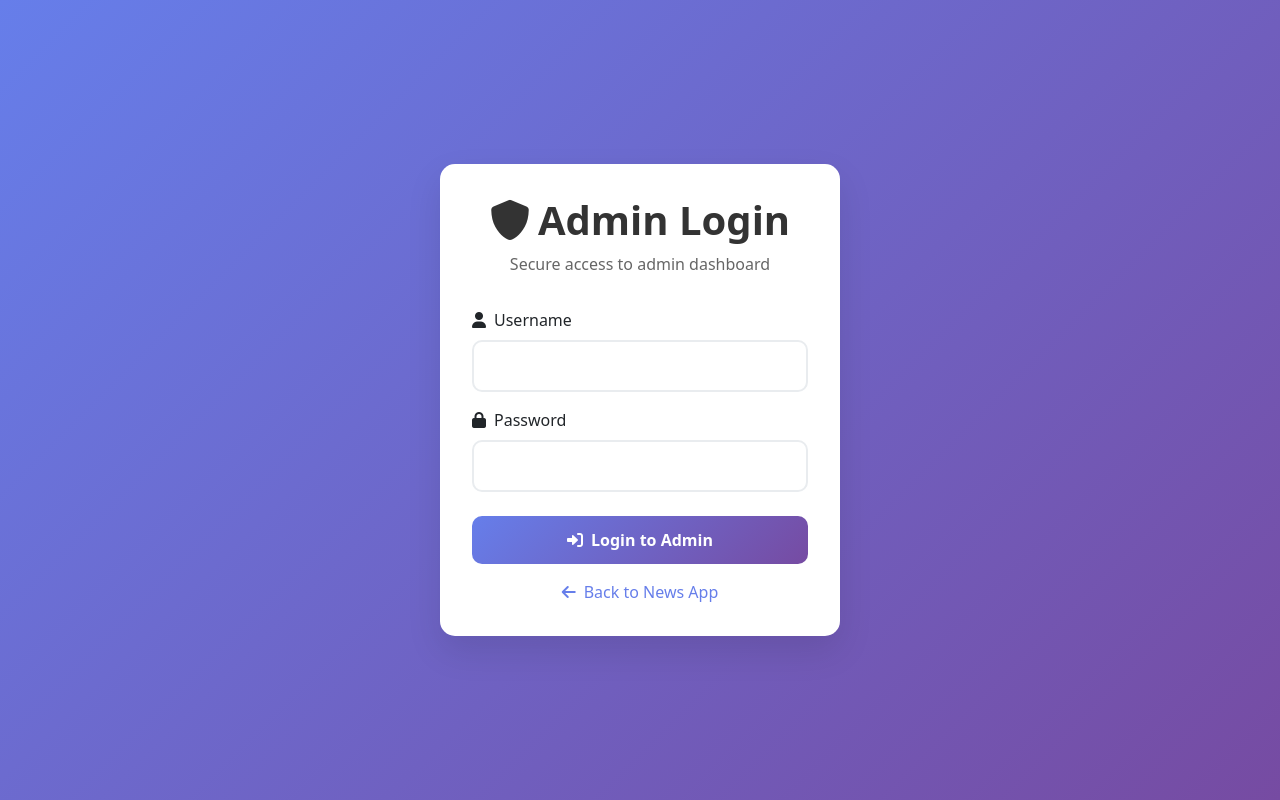
After one commit to UdayAnalyst/visual-news, a Flask app: page /admin/login in a window 1280 px wide. The commit adds this page. Run offline with Flask 3, Linux system fonts and the light colour scheme.

Commit message:
SECURITY FIX: Add admin authentication to protect admin dashboard and export endpoints

```diff
--- a/app.py
+++ b/app.py
@@ -563,7 +563,11 @@ def update_user_preferences():
 
 @app.route('/admin')
 def admin():
-    """Admin page to view all user data"""
+    """Admin page to view all user data - requires authentication"""
+    # Check if user is authenticated as admin
+    if not session.get('admin_logged_in'):
+        return redirect(url_for('admin_login'))
+
     # Load users from the actual users.json file (not encrypted)
     users = load_users_from_json()
     articles = load_articles()
@@ -584,9 +588,39 @@ def admin():
                          users_with_preferences=users_with_preferences,
                          total_articles=total_articles)
 
+@app.route('/admin/login', methods=['GET', 'POST'])
+def admin_login():
+    """Admin login page"""
+    if request.method == 'POST':
+        username = request.form.get('username')
+        password = request.form.get('password')
+
+        # Simple admin credentials (in production, use environment variables)
+        admin_username = os.getenv('ADMIN_USERNAME', 'admin')
+        admin_password = os.getenv('ADMIN_PASSWORD', 'admin123')
+
+        if username == admin_username and password == admin_password:
+            session['admin_logged_in'] = True
+            flash('Admin login successful!', 'success')
+            return redirect(url_for('admin'))
+        else:
+            flash('Invalid admin credentials!', 'error')
+
+    return render_template('admin_login.html')
+
+@app.route('/admin/logout')
+def admin_logout():
+    """Admin logout"""
+    session.pop('admin_logged_in', None)
+    flash('Admin logged out successfully!', 'info')
+    return redirect(url_for('admin_login'))
+
 @app.route('/admin/export/csv')
 def export_users_csv():
-    """Export user data to CSV file"""
+    """Export user data to CSV file - requires admin authentication"""
+    if not session.get('admin_logged_in'):
+        return redirect(url_for('admin_login'))
+
     try:
         # Load users data
         users = load_users_from_json()
@@ -634,7 +668,10 @@ def export_users_csv():
 
 @app.route('/admin/export/excel')
 def export_users_excel():
-    """Export user data to Excel file"""
+    """Export user data to Excel file - requires admin authentication"""
+    if not session.get('admin_logged_in'):
+        return redirect(url_for('admin_login'))
+
     try:
         # Load users data
         users = load_users_from_json()
--- a/templates/admin.html
+++ b/templates/admin.html
@@ -54,9 +54,12 @@
                         <p class="text-muted">View all user data and system statistics</p>
                     </div>
                     <div>
-                        <button onclick="location.reload()" class="btn btn-outline-primary">
+                        <button onclick="location.reload()" class="btn btn-outline-primary me-2">
                             <i class="fas fa-sync-alt me-2"></i>Refresh Data
                         </button>
+                        <a href="/admin/logout" class="btn btn-outline-danger">
+                            <i class="fas fa-sign-out-alt me-2"></i>Logout
+                        </a>
                     </div>
                 </div>
             </div>
--- /dev/null
+++ b/templates/admin_login.html
@@ -0,0 +1,129 @@
+<!DOCTYPE html>
+<html lang="en">
+<head>
+    <meta charset="UTF-8">
+    <meta name="viewport" content="width=device-width, initial-scale=1.0">
+    <title>Admin Login - Visual News</title>
+    <link href="https://cdn.jsdelivr.net/npm/bootstrap@5.3.0/dist/css/bootstrap.min.css" rel="stylesheet">
+    <link href="https://cdnjs.cloudflare.com/ajax/libs/font-awesome/6.0.0/css/all.min.css" rel="stylesheet">
+    <style>
+        body {
+            background: linear-gradient(135deg, #667eea 0%, #764ba2 100%);
+            min-height: 100vh;
+            display: flex;
+            align-items: center;
+            justify-content: center;
+        }
+        .login-card {
+            background: white;
+            border-radius: 15px;
+            box-shadow: 0 15px 35px rgba(0, 0, 0, 0.1);
+            padding: 2rem;
+            width: 100%;
+            max-width: 400px;
+        }
+        .login-header {
+            text-align: center;
+            margin-bottom: 2rem;
+        }
+        .login-header h1 {
+            color: #333;
+            font-weight: 600;
+        }
+        .login-header p {
+            color: #666;
+            margin-bottom: 0;
+        }
+        .form-control {
+            border-radius: 10px;
+            border: 2px solid #e9ecef;
+            padding: 12px 15px;
+            font-size: 16px;
+        }
+        .form-control:focus {
+            border-color: #667eea;
+            box-shadow: 0 0 0 0.2rem rgba(102, 126, 234, 0.25);
+        }
+        .btn-login {
+            background: linear-gradient(135deg, #667eea 0%, #764ba2 100%);
+            border: none;
+            border-radius: 10px;
+            padding: 12px;
+            font-weight: 600;
+            font-size: 16px;
+            width: 100%;
+            color: white;
+            transition: transform 0.2s;
+        }
+        .btn-login:hover {
+            transform: translateY(-2px);
+            color: white;
+        }
+        .alert {
+            border-radius: 10px;
+            border: none;
+        }
+        .back-link {
+            text-align: center;
+            margin-top: 1rem;
+        }
+        .back-link a {
+            color: #667eea;
+            text-decoration: none;
+            font-weight: 500;
+        }
+        .back-link a:hover {
+            text-decoration: underline;
+        }
+    </style>
+</head>
+<body>
+    <div class="login-card">
+        <div class="login-header">
+            <h1><i class="fas fa-shield-alt me-2"></i>Admin Login</h1>
+            <p>Secure access to admin dashboard</p>
+        </div>
+
+        <!-- Flash Messages -->
+        {% with messages = get_flashed_messages(with_categories=true) %}
+            {% if messages %}
+                {% for category, message in messages %}
+                    <div class="alert alert-{{ 'danger' if category == 'error' else category }} alert-dismissible fade show" role="alert">
+                        <i class="fas fa-{{ 'exclamation-triangle' if category == 'error' else 'check-circle' }} me-2"></i>
+                        {{ message }}
+                        <button type="button" class="btn-close" data-bs-dismiss="alert"></button>
+                    </div>
+                {% endfor %}
+            {% endif %}
+        {% endwith %}
+
+        <form method="POST">
+            <div class="mb-3">
+                <label for="username" class="form-label">
+                    <i class="fas fa-user me-2"></i>Username
+                </label>
+                <input type="text" class="form-control" id="username" name="username" required>
+            </div>
+
+            <div class="mb-4">
+                <label for="password" class="form-label">
+                    <i class="fas fa-lock me-2"></i>Password
+                </label>
+                <input type="password" class="form-control" id="password" name="password" required>
+            </div>
+
+            <button type="submit" class="btn btn-login">
+                <i class="fas fa-sign-in-alt me-2"></i>Login to Admin
+            </button>
+        </form>
+
+        <div class="back-link">
+            <a href="/">
+                <i class="fas fa-arrow-left me-2"></i>Back to News App
+            </a>
+        </div>
+    </div>
+
+    <script src="https://cdn.jsdelivr.net/npm/bootstrap@5.3.0/dist/js/bootstrap.bundle.min.js"></script>
+</body>
+</html>
--- /dev/null
+++ b/visual_news_users_20250906_030647.csv
@@ -0,0 +1,5 @@
+User ID,Name,Phone,Email,Created At,Preferences,Liked Topics Count,Passed Topics Count,Total Engagements
+23ea4b01-1ef7-4d25-845c-96abef20c3b0,uday pandey,9977499459,N/A,2025-09-05T16:17:28.943648,None,0,0,0
+1021eb60-3318-449b-88f9-a78b62e51833,pikaj,(860) 706-6872,N/A,2025-09-05T17:01:38.396173,business,0,0,0
+ed9a0b3d-37a1-46d4-8455-0f53ebda11e6,sindhu,774646383634763,N/A,2025-09-05T17:16:25.828490,sports,0,0,0
+a9512836-31db-4125-999d-d4300351c40e,navdisha batra,999999887765,N/A,2025-09-05T17:31:36.897322,inflation,0,0,0
```
Also changed, not shown: export_users.py (added, +66 -0 lines), render.yaml (+17 -13 lines).
